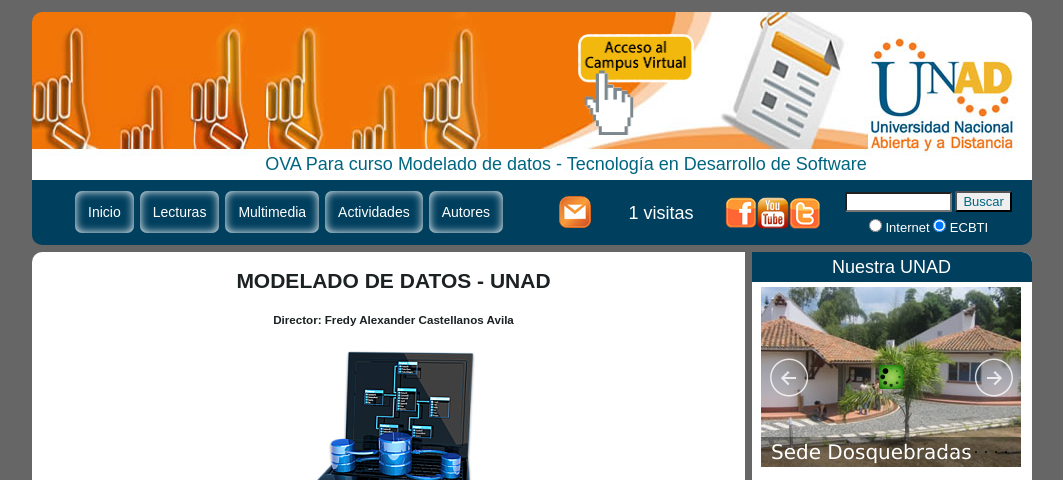
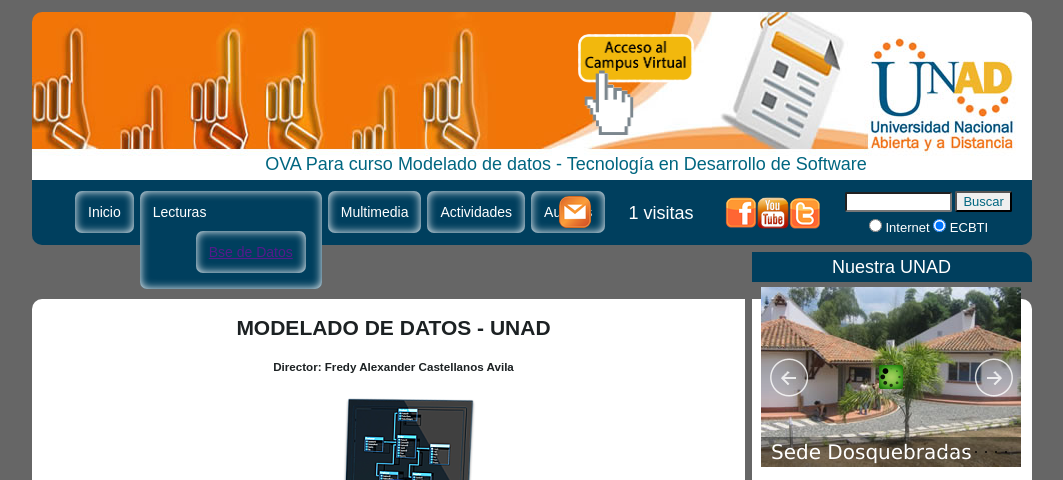
Before and after one commit to zullymalagon/Ova_Modelado_de_datos, a plain HTML site: page index.html in a window 1280 px wide. Shown: the top 480 px of the page, without its empty margins (108-1171 px from the left). Drawn offline with Linux system fonts and the light colour scheme; files whose address does not match are found by name; a web font is replaced by a local one.

Commit message:
miprimercambio
html

```diff
--- a/index.html
+++ b/index.html
@@ -25,7 +25,16 @@
     		<nav>
               <ul class="menu">
                 <li><a href="index.html" class="menu">Inicio</a></li>
-                <li><a href="lecturas.html" class="menu">Lecturas</a></li>
+                <li><a href="lecturas.html" class="menu">Lecturas</a>
+                  <ul>
+
+                    <li><a href="">Bse de Datos</a></li>
+
+                    </ul>
+
+                  </li>
+
+
                 <li><a href="multimedia.html" class="menu">Multimedia</a></li>
                 <li><a href="actividades.html" class="menu">Actividades</a></li>
                 <li><a href="autores.html" class="menu">Autores</a></li>
```
